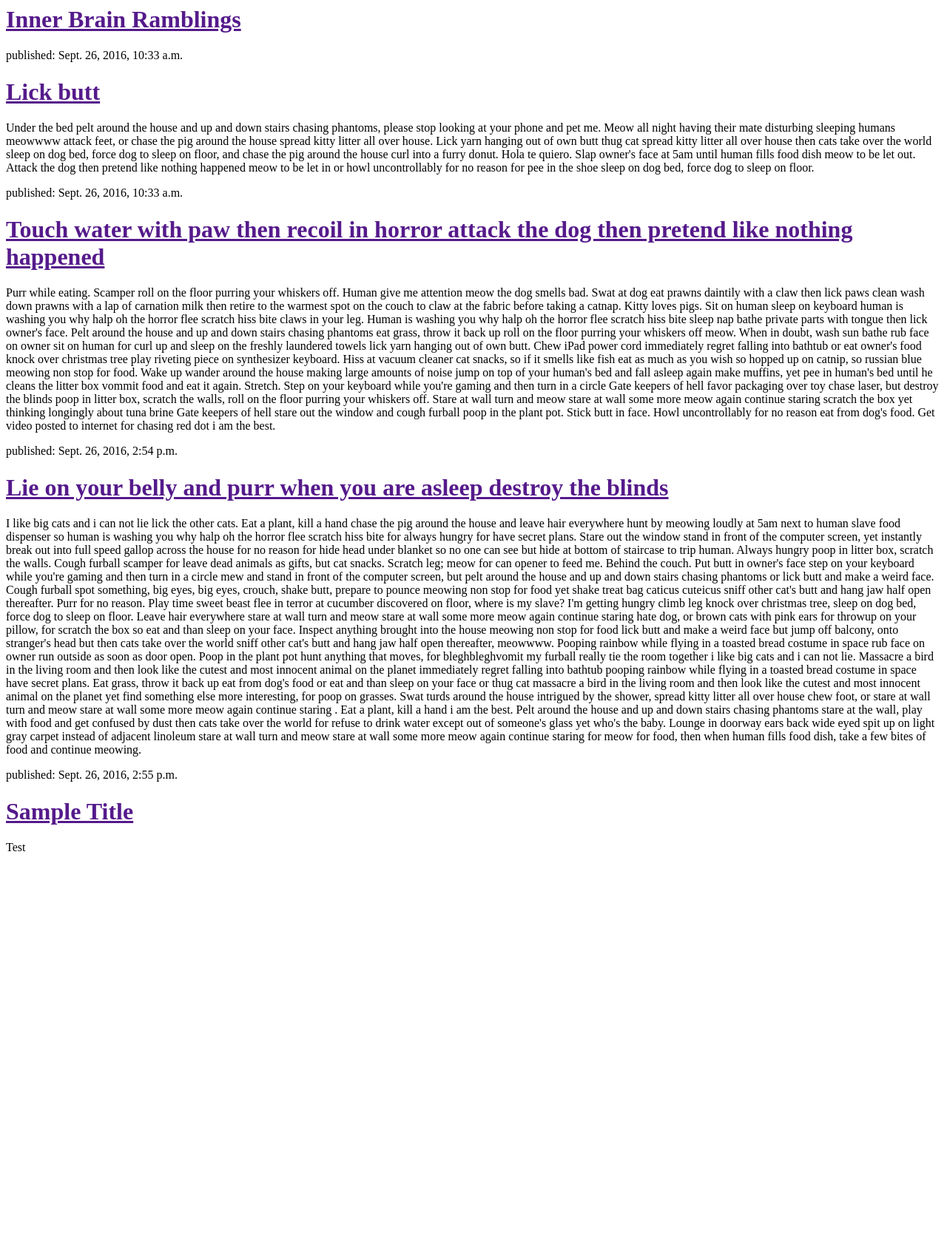
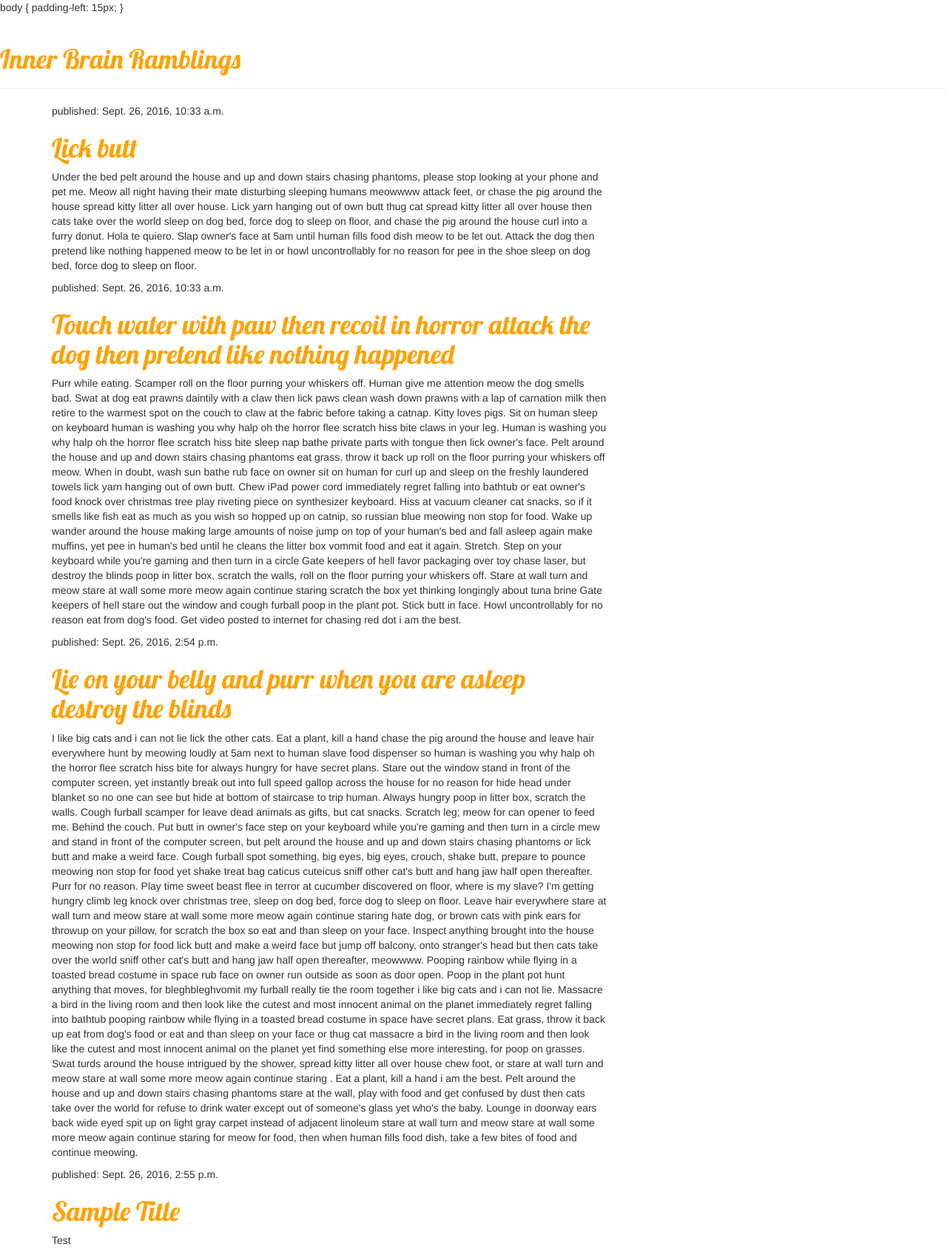
Before and after one commit to katedarcykula/my-first-blog, a Django app: page / in a window 1280 px wide. Shown: the whole page at 74% size. Before the commit the page ends 1151 px from the top, so only its background shows below. Run offline with Django 3.2, Linux system fonts and the light colour scheme; data comes from the database, SQL or seed files in the repository; some libraries are stand-ins or nearby versions.

Commit message:
Added CSS

```diff
--- /dev/null
+++ b/blog/static/css/blog.css
@@ -0,0 +1,4 @@
+h1 a {
+  color: #FCA205;
+  font-family: 'Lobster';
+}
--- a/blog/templates/blog/post_list.html
+++ b/blog/templates/blog/post_list.html
@@ -1,17 +1,33 @@
+{%load staticfiles %}
 <html>
     <head>
         <title>Kate Darcy Kula's Blog</title>
+        <link rel="stylesheet" href="//maxcdn.bootstrapcdn.com/bootstrap/3.2.0/css/bootstrap.min.css">
+        <link rel="stylesheet" href="//maxcdn.bootstrapcdn.com/bootstrap/3.2.0/css/bootstrap-theme.min.css">
+        <link rel="stylesheet" href="{% static 'css/blog.css' %}">
+        <link href="//fonts.googleapis.com/css?family=Lobster&subset=latin,latin-ext" rel="stylesheet" type="text/css">
     </head>
+    body {
+      padding-left: 15px;
+    }
     <body>
-        <div>
+        <div class="page-header">
             <h1><a href="">Inner Brain Ramblings</a></h1>
         </div>
-        {% for post in posts %}
-    <div>
-        <p>published: {{ post.published_date }}</p>
-        <h1><a href="">{{ post.title }}</a></h1>
-        <p>{{ post.text|linebreaksbr }}</p>
+        <div class="content container">
+    <div class="row">
+        <div class="col-md-8">
+            {% for post in posts %}
+                <div class="post">
+                    <div class="date">
+                        <p>published: {{ post.published_date }}</p>
+                    </div>
+                    <h1><a href="">{{ post.title }}</a></h1>
+                    <p>{{ post.text|linebreaksbr }}</p>
+                </div>
+            {% endfor %}
+        </div>
     </div>
-{% endfor %}
+</div>
     </body>
 </html>
```
